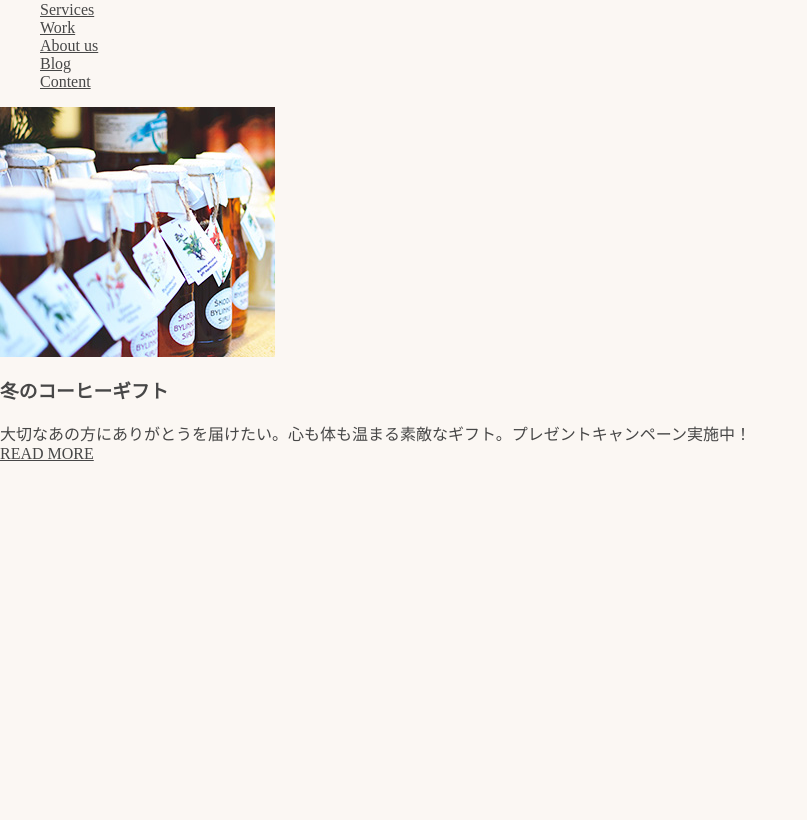
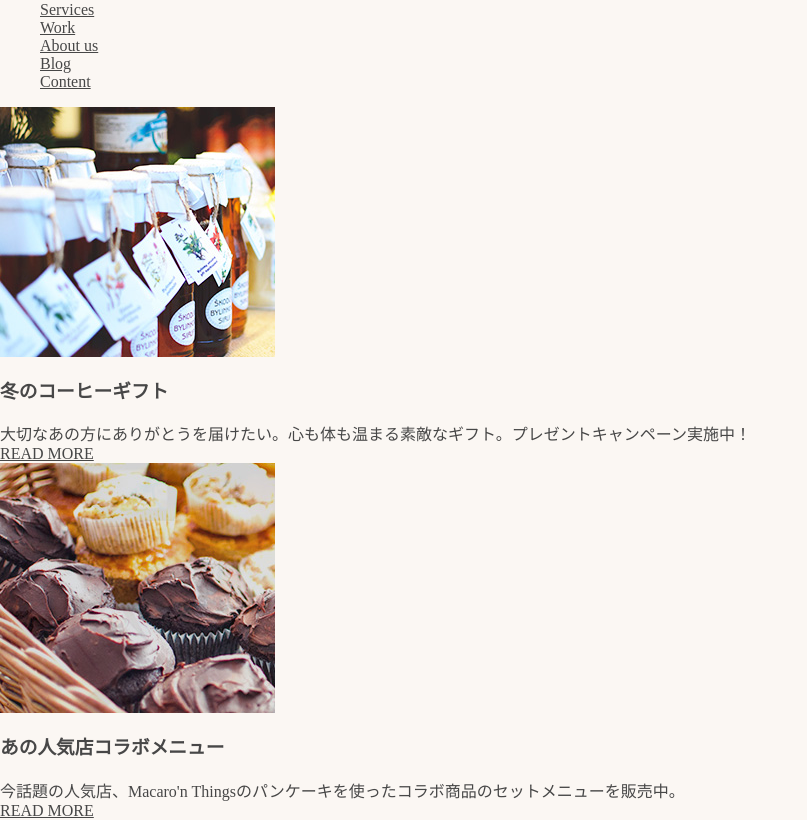
Before and after one commit to thinkAmi-sandbox/syakyo-html-css-design-lecture-in-aug-2016, a website: page index.html in a window 1280 px wide. Shown: the part 79-899 px from the top of the page, without its empty margins (0-807 px from the left). Before the commit the page ends 800 px from the top, so only its background shows below. Drawn offline with Linux system fonts and the light colour scheme.

Commit message:
複数のentryPanelを1つsectionとみなし、READ MOREもbutton Blockとみなして、3章完了

```diff
--- a/index.html
+++ b/index.html
@@ -38,6 +38,7 @@
             </nav>
         </header>
 
+        <section>
             <div class="entryPanel">
                 <!--画像部分がなくてもentryPanelとして成立するため、sub Elementとした-->
                 <div class="entryPanel__sub">
@@ -58,10 +59,29 @@
 
                     <!--read moreのようなフッタっぽい部分は、footとする-->
                     <div class="entryPanel__foot">
-                    <a href="#">READ MORE</a>
+                        <!--READ MOREは button Blockとして定義-->
+                        <a href="#" class="button">READ MORE</a>
                     </div>
                 </div>
             </div>
+
+            <div class="entryPanel">
+                <div class="entryPanel__sub">
+                    <img class="entryPanel__thumb" src="./dist/images/top/entry2.jpg" alt="" width="275" height="250">
+                </div>
+
+                <div class="entryPanel__main">
+                    <h3 class="entryPanel__head">あの人気店コラボメニュー</h3>
+                    <div class="entryPanel__body">
+                        今話題の人気店、Macaro'n Thingsのパンケーキを使ったコラボ商品のセットメニューを販売中。
+                    </div>
+                    <div class="entryPanel__foot">
+                        <a href="#" class="button">READ MORE</a>
+                    </div>
+                </div>
+            </div>
+        </section>
+
     </div>
 
 <script src="./dist/js/main.min.js"></script>
```
Lines whose indentation alone changed are shown as unchanged.
